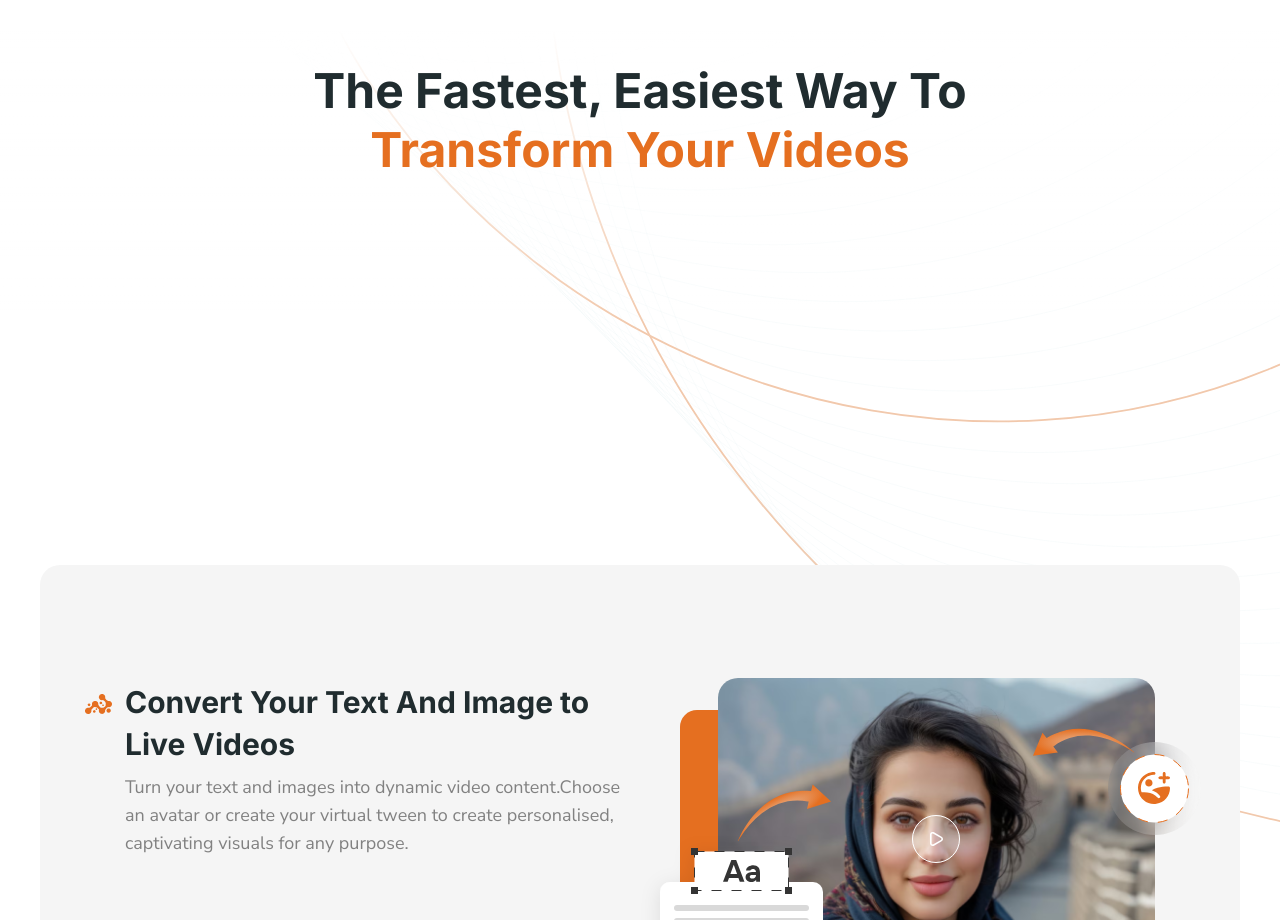
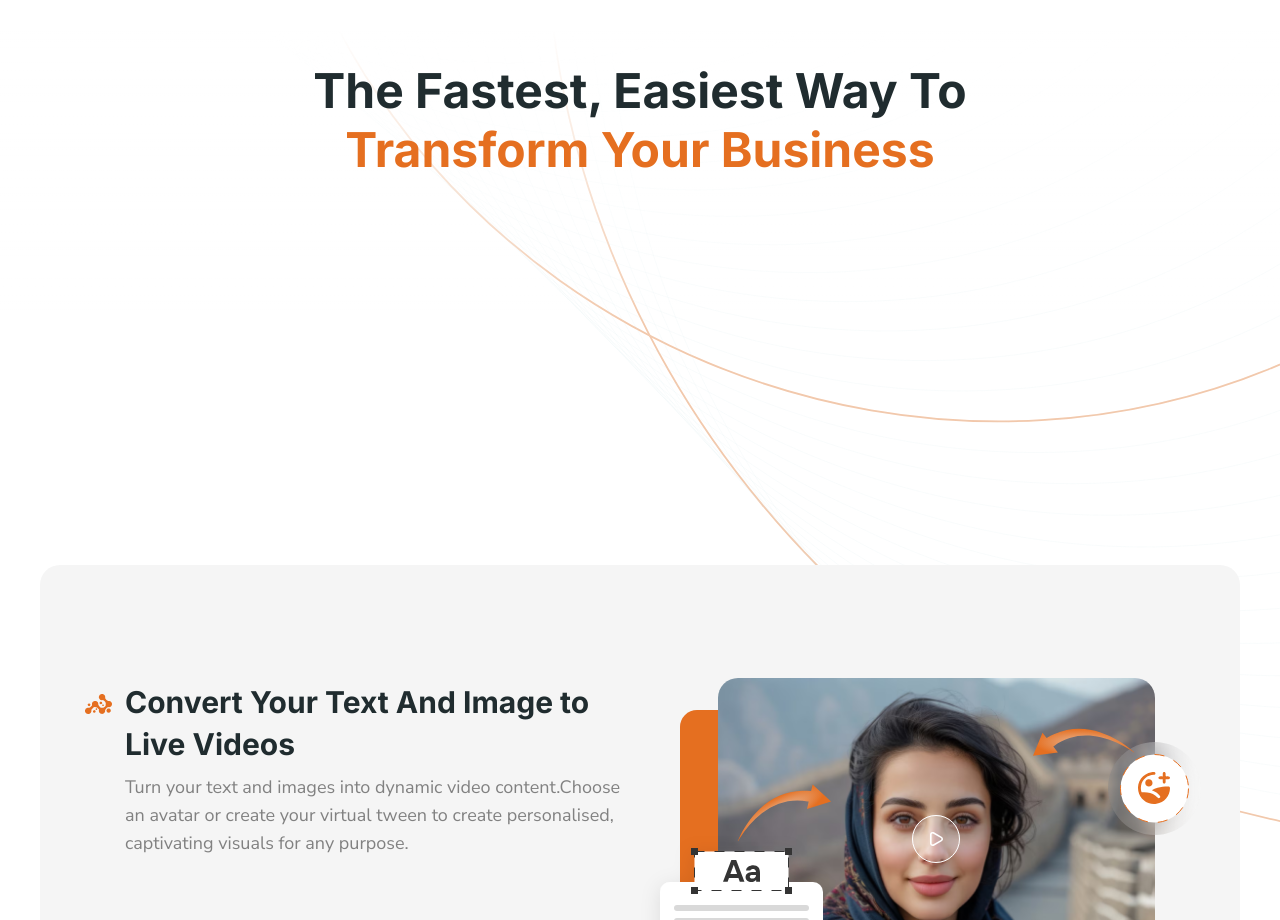
Before and after one commit to auspicious-soft/neurcg-site, a Next.js app: page / in a window 1280 px wide. Shown: the part 1155-2075 px from the top of the page. Built offline with nearby package versions, Linux system fonts and the light colour scheme; no server answers; grey boxes are pictures that could not be loaded.

Commit message:
Update page.tsx
Change second phrse

```diff
--- a/src/app/page.tsx
+++ b/src/app/page.tsx
@@ -119,7 +119,7 @@ export default function Home() {
           <h2 className="section-title text-center mb-[20px] md:mb-[46px]  ">
             The fastest, easiest way to <br />
             <span>
-              Transform your Videos{" "}
+              Transform your Business{" "}
             </span>
           </h2>
           <GoogleAd
```
